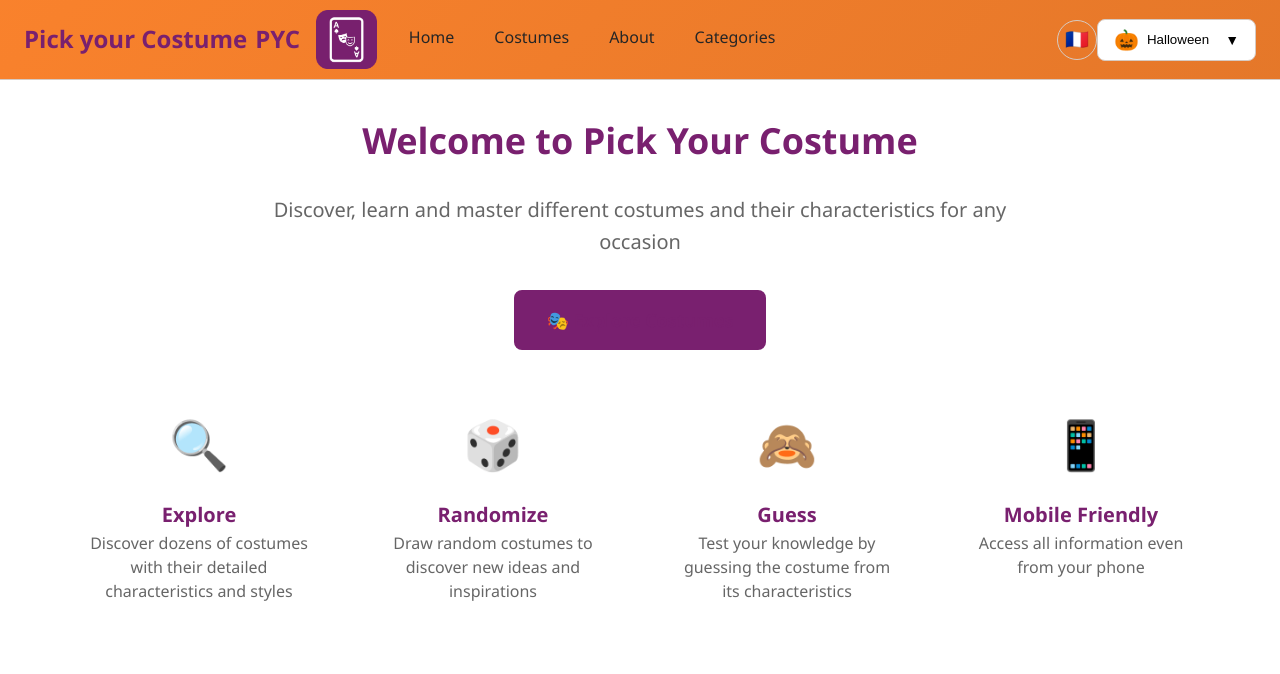
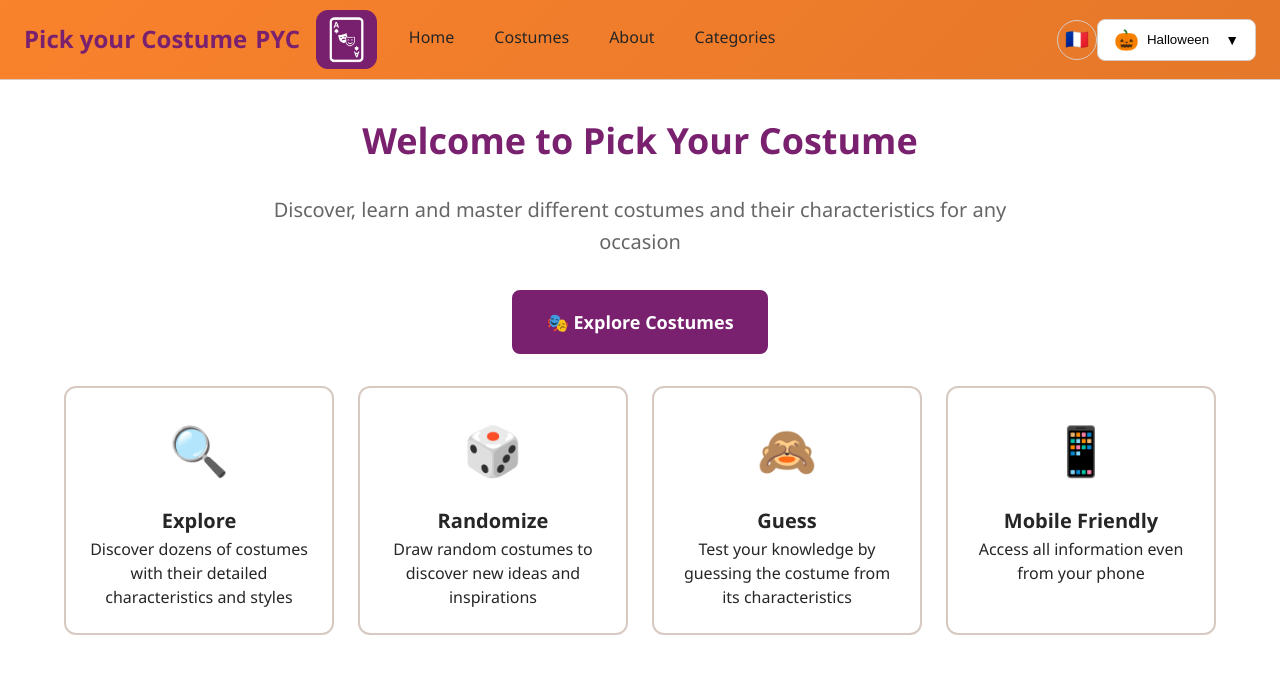
Before and after one commit to CharlesCatto/pick-your-costume, a React (Vite) app in the folder client/: page / in a window 1280 px wide. Shown: the top 674 px of the page. Built offline with nearby package versions, Linux system fonts and the light colour scheme.

Commit message:
Fixing colors issues

```diff
--- a/client/src/components/NavBar/NavBar.module.css
+++ b/client/src/components/NavBar/NavBar.module.css
@@ -1,4 +1,3 @@
-/* Container principal */
 .navbar {
 	background: var(--navbar-gradient, hsl(var(--color-primary)));
 	backdrop-filter: blur(6px);
@@ -137,7 +136,7 @@
 	border: none;
 	cursor: pointer;
 	padding: 0;
-	z-index: 1100;
+	z-index: 1001;
 }
 
 .navIcon span {
@@ -175,13 +174,13 @@
 		background-color: hsl(var(--color-card));
 		border-top: 1px solid hsl(var(--color-border));
 		padding: var(--space-4) 0;
-		z-index: 100; /* below navIcon */
+		z-index: 100;
 	}
 
 	.navMenu.active {
 		left: 0;
 		opacity: 1;
-		z-index: 100;
+		z-index: 1002;
 	}
 
 	.navLinks {
@@ -223,18 +222,3 @@
 		}
 	}
 }
-
-.navLinks {
-	color: hsl(var(--color-foreground));
-}
-.navLinks:hover {
-	color: hsl(var(--color-accent));
-}
-
-/* ensure .active class for navMenu and navLinks coexists without collision */
-.navMenu.active {
-	/* used for menu open state */
-}
-.navLinks.active {
-	/* used for selected link */
-}
--- a/client/src/components/NavBar/NavBar.tsx
+++ b/client/src/components/NavBar/NavBar.tsx
@@ -69,7 +69,7 @@ const NavBar = () => {
 				{/* Menu principal */}
 				<ul
 					className={
-						click ? `${styles.navMenu} ${styles.menuActive}` : styles.navMenu
+						click ? `${styles.navMenu} ${styles.active}` : styles.navMenu
 					}
 				>
 					{navItems.map((item) => (
--- a/client/src/pages/Home/Home.module.css
+++ b/client/src/pages/Home/Home.module.css
@@ -27,17 +27,19 @@
 .ctaButton {
 	display: inline-block;
 	background-color: hsl(var(--color-primary));
-	color: hsl(var(--color-primary));
+	color: white;
 	padding: var(--space-4) var(--space-8);
 	border-radius: var(--radius);
 	text-decoration: none;
 	font-weight: 600;
 	font-size: var(--text-lg);
 	transition: all 0.3s ease;
+	border: 2px solid hsl(var(--color-primary));
 }
 
 .ctaButton:hover {
-	background-color: hsl(var(--color-secondary));
+	background-color: transparent;
+	color: hsl(var(--color-primary));
 	transform: translateY(-2px);
 }
 
@@ -74,27 +76,31 @@
 	border-radius: var(--radius-lg);
 	transition: all 0.3s ease;
 	background: hsl(var(--color-card));
+	border: 2px solid hsl(var(--color-border));
+	color: hsl(var(--color-foreground));
 }
 
 .featureCard:hover {
-	background: hsl(var(--color-secondary-hover));
+	background: hsl(var(--color-primary) / 0.1);
+	border-color: hsl(var(--color-primary));
+	color: hsl(var(--color-primary));
 	transform: translateY(-4px);
+}
+
+.featureCard h3 {
+	font-size: var(--text-xl);
+	margin-bottom: var(--space-3);
+	color: inherit;
+}
+
+.featureCard p {
+	color: inherit;
+	line-height: 1.5;
 }
 
 .featureIcon {
 	font-size: 3rem;
 	margin-bottom: var(--space-4);
-}
-
-.featureCard h3 {
-	font-size: var(--text-xl);
-	margin-bottom: var(--space-3);
-	color: hsl(var(--color-primary));
-}
-
-.featureCard p {
-	color: hsl(var(--color-muted-foreground));
-	line-height: 1.5;
 }
 
 .actionButtons {
```
